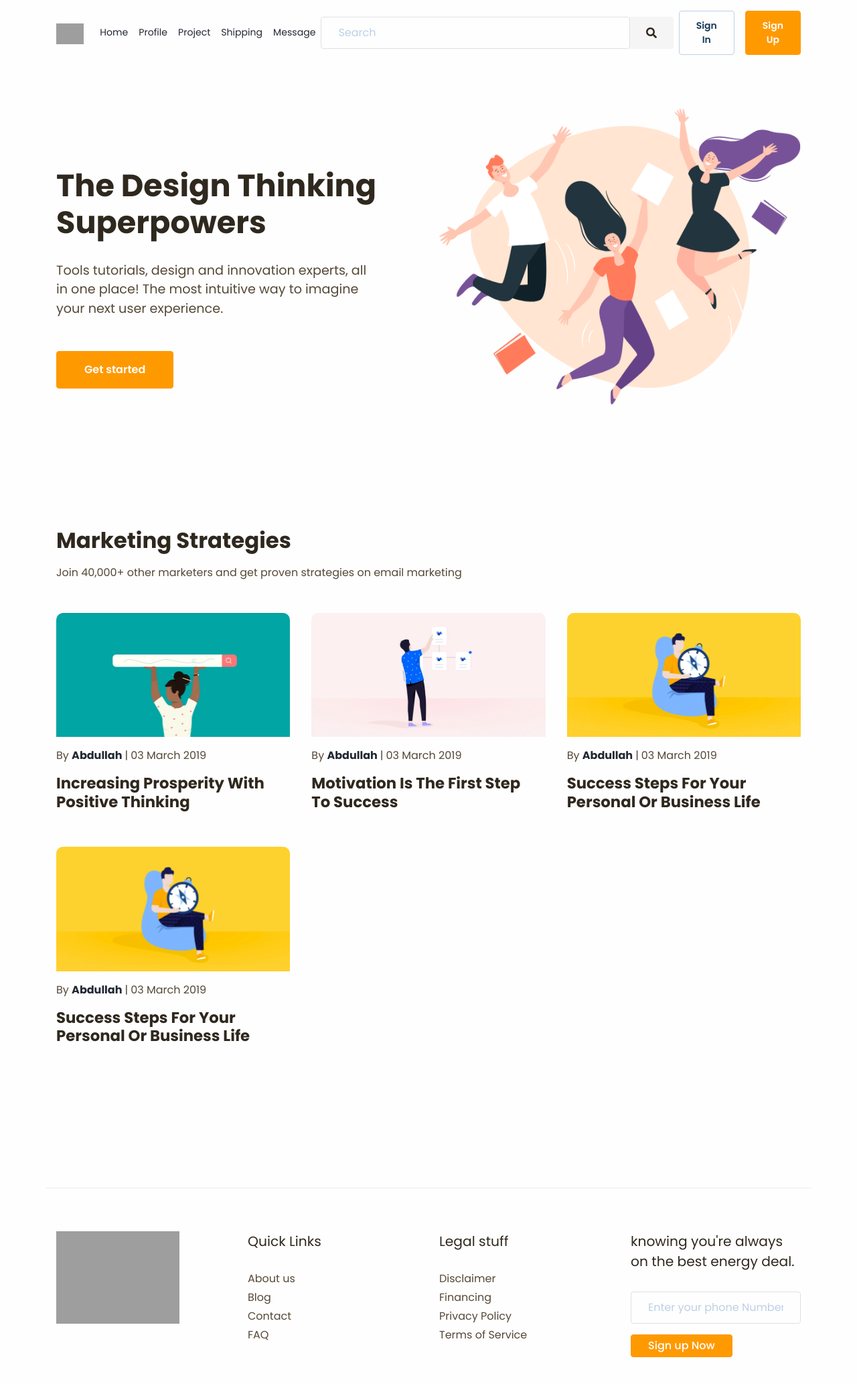
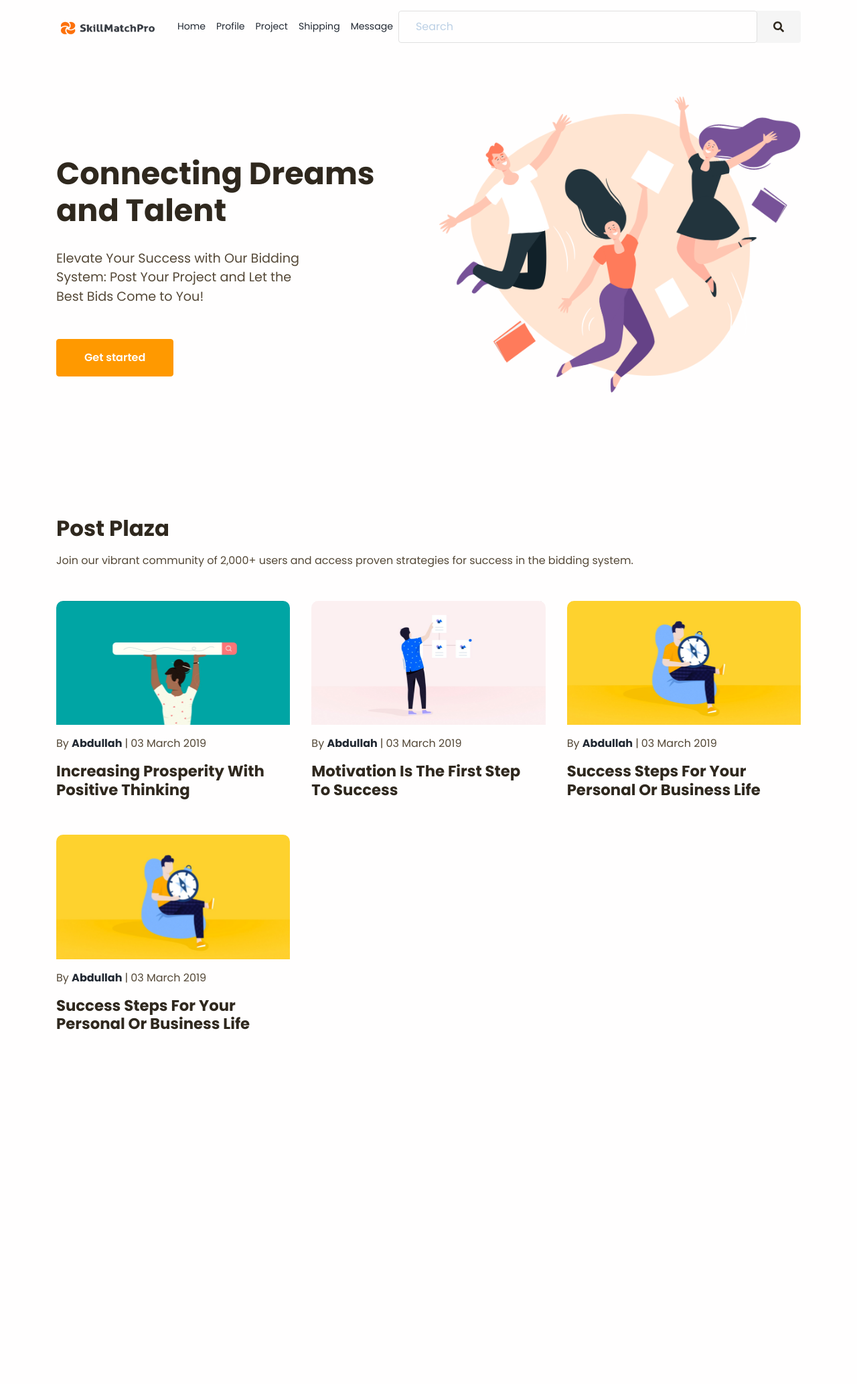
Before and after one commit to komalup1991/CS5200-SkillMatchPro, a Django app: page /home/ in a window 1280 px wide. Shown: the whole page at 67% size. After the commit the page ends 1537 px from the top, so only its background shows below. Run offline with Django 4.2, Linux system fonts and the light colour scheme; some libraries are stand-ins or nearby versions; some web fonts are replaced; grey boxes are pictures that could not be loaded.

Commit message:
add logo, slogan and delete unnecessary parts

```diff
--- a/skillmatchpro/homePage/templates/homePage.html
+++ b/skillmatchpro/homePage/templates/homePage.html
@@ -9,7 +9,7 @@
     <!-- ===============================================-->
     <!--    Document Title-->
     <!-- ===============================================-->
-    <title>Productly | Design Agency Landing Page UI</title>
+    <title>SkillMatchPro | Discover the Perfect Match</title>
 
     <!-- ===============================================-->
     <!--    Favicons-->
@@ -28,20 +28,23 @@
       rel="icon"
       type="image/png"
       sizes="32x32"
-      href="{% static 'homePage/img/favicons/favicon-32x32' %}"
+      href="{% static 'homePage/img/favicons/favicon-32x32.png' %}"
     />
     <link
       rel="icon"
       type="image/png"
       sizes="16x16"
-      href="{% static 'homePage/img/favicons/favicon-16x16' %}"
+      href="{% static 'homePage/img/favicons/favicon-16x16.png' %}"
     />
     <link
       rel="shortcut icon"
       type="image/x-icon"
-      href="{% static 'homePage/img/favicons/favicon' %}"
+      href="{% static 'homePage/img/favicons/favicon.png' %}"
     />
-    <link rel="manifest" href="assets/img/favicons/manifest.json" />
+    <link
+      rel="manifest"
+      href="{% static 'homePage/img/favicons/manifest.json' %}"
+    />
     <meta
       name="msapplication-TileImage"
       content="{% static 'homePage/img/favicons/mstile-150x150' %}"
@@ -79,10 +82,12 @@
         class="navbar navbar-expand-lg navbar-light sticky-top"
         data-navbar-on-scroll="data-navbar-on-scroll"
       >
+        <!-- logo -->
         <div class="container">
-          <a class="navbar-brand" href="index.html"
+          <a class="navbar-brand" href="#logo"
             ><img
-              src="{% static 'homePage/img/logo.svg' %}"
+              src="{% static 'homePage/img/logo.png' %}"
+              id="logo"
               height="31"
               alt="logo"
           /></a>
@@ -102,6 +107,7 @@
             class="collapse navbar-collapse border-top border-lg-0 mt-4 mt-lg-0"
             id="navbarSupportedContent"
           >
+            <!-- direct to other page -->
             <ul class="navbar-nav ms-auto">
               <li class="nav-item">
                 <a class="nav-link" aria-current="page" href="#">Home</a>
@@ -110,14 +116,10 @@
                 <a class="nav-link" aria-current="page" href="#">Profile</a>
               </li>
               <li class="nav-item">
-                <a class="nav-link" aria-current="shipping" href="#superhero"
-                  >Project</a
-                >
+                <a class="nav-link" aria-current="page" href="#">Project</a>
               </li>
               <li class="nav-item">
-                <a class="nav-link" aria-current="message" href="#marketing"
-                  >Shipping</a
-                >
+                <a class="nav-link" aria-current="page" href="#">Shipping</a>
               </li>
               <li class="nav-item">
                 <a class="nav-link" aria-current="message" href="#marketing"
@@ -125,6 +127,7 @@
                 >
               </li>
             </ul>
+            <!-- search bar -->
             <div class="input-group rounded">
               <input
                 type="search"
@@ -137,34 +140,30 @@
                 <i class="fas fa-search"></i>
               </span>
             </div>
-            <div class="d-flex ms-lg-2">
-              <a
-                class="btn btn-secondary-outline"
-                href="#!"
-                style="font-size: 14px"
-                >Sign In</a
-              >
-              <a class="btn btn-warning ms-3" href="#!" style="font-size: 14px"
-                >Sign Up</a
-              >
-            </div>
+            <hr />
           </div>
         </div>
       </nav>
+
+      <!-- slogan -->
       <section class="pt-7">
         <div class="container">
           <div class="row align-items-center">
             <div class="col-md-6 text-md-start text-center py-6">
-              <h1 class="mb-4 fs-9 fw-bold">The Design Thinking Superpowers</h1>
+              <h1 class="mb-4 fs-9 fw-bold">Connecting Dreams and Talent</h1>
               <p class="mb-6 lead text-secondary">
-                Tools tutorials, design and innovation experts, all<br
+                Elevate Your Success with Our Bidding
+                <br class="d-none d-xl-block" />
+                System: Post Your Project and Let the<br
                   class="d-none d-xl-block"
-                />in one place! The most intuitive way to imagine<br
-                  class="d-none d-xl-block"
-                />your next user experience.
+                />
+                Best Bids Come to You!
               </p>
               <div class="text-center text-md-start">
-                <a class="btn btn-warning me-3 btn-lg" href="#!" role="button"
+                <a
+                  class="btn btn-warning me-3 btn-lg"
+                  href="#post_plaza"
+                  role="button"
                   >Get started</a
                 >
               </div>
@@ -184,11 +183,12 @@
       <!-- <section> begin ============================-->
       <section class="pt-5" id="marketing">
         <div class="container">
-          <h1 class="fw-bold fs-6 mb-3">Marketing Strategies</h1>
+          <h1 class="fw-bold fs-6 mb-3" id="post_plaza">Post Plaza</h1>
           <p class="mb-6 text-secondary">
-            Join 40,000+ other marketers and get proven strategies on email
-            marketing
+            Join our vibrant community of 2,000+ users and access proven
+            strategies for success in the bidding system.
           </p>
+          <!-- read posts from db -->
           <div class="row">
             <div class="col-md-4 mb-4">
               <div class="card">
@@ -276,141 +276,10 @@
       </section>
       <!-- <section> close ============================-->
       <!-- ============================================-->
-
-      <!-- ============================================-->
-      <!-- <section> begin ============================-->
-      <section class="pb-2 pb-lg-5">
-        <div class="container">
-          <div class="row border-top border-top-secondary pt-7">
-            <div
-              class="col-lg-3 col-md-6 mb-4 mb-md-6 mb-lg-0 mb-sm-2 order-1 order-md-1 order-lg-1"
-            >
-              <img
-                class="mb-4"
-                src="{% static 'homePage/img/logo.svg' %}"
-                width="184"
-                alt=""
-              />
-            </div>
-            <div
-              class="col-lg-3 col-md-6 mb-4 mb-lg-0 order-3 order-md-3 order-lg-2"
-            >
-              <p class="fs-2 mb-lg-4">Quick Links</p>
-              <ul class="list-unstyled mb-0">
-                <li class="mb-1">
-                  <a
-                    class="link-900 text-secondary text-decoration-none"
-                    href="#!"
-                    >About us</a
-                  >
-                </li>
-                <li class="mb-1">
-                  <a
-                    class="link-900 text-secondary text-decoration-none"
-                    href="#!"
-                    >Blog</a
-                  >
-                </li>
-                <li class="mb-1">
-                  <a
-                    class="link-900 text-secondary text-decoration-none"
-                    href="#!"
-                    >Contact</a
-                  >
-                </li>
-                <li class="mb-1">
-                  <a
-                    class="link-900 text-secondary text-decoration-none"
-                    href="#!"
-                    >FAQ</a
-                  >
-                </li>
-              </ul>
-            </div>
-            <div
-              class="col-lg-3 col-md-6 mb-4 mb-lg-0 order-4 order-md-4 order-lg-3"
-            >
-              <p class="fs-2 mb-lg-4">Legal stuff</p>
-              <ul class="list-unstyled mb-0">
-                <li class="mb-1">
-                  <a
-                    class="link-900 text-secondary text-decoration-none"
-                    href="#!"
-                    >Disclaimer</a
-                  >
-                </li>
-                <li class="mb-1">
-                  <a
-                    class="link-900 text-secondary text-decoration-none"
-                    href="#!"
-                    >Financing</a
-                  >
-                </li>
-                <li class="mb-1">
-                  <a
-                    class="link-900 text-secondary text-decoration-none"
-                    href="#!"
-                    >Privacy Policy</a
-                  >
-                </li>
-                <li class="mb-1">
-                  <a
-                    class="link-900 text-secondary text-decoration-none"
-                    href="#!"
-                    >Terms of Service</a
-                  >
-                </li>
-              </ul>
-            </div>
-            <div
-              class="col-lg-3 col-md-6 col-6 mb-4 mb-lg-0 order-2 order-md-2 order-lg-4"
-            >
-              <p class="fs-2 mb-lg-4">
-                knowing you're always on the best energy deal.
-              </p>
-              <form class="mb-3">
-                <input
-                  class="form-control"
-                  type="email"
-                  placeholder="Enter your phone Number"
-                  aria-label="phone"
-                />
-              </form>
-              <button class="btn btn-warning fw-medium py-1">
-                Sign up Now
-              </button>
-            </div>
-          </div>
-        </div>
-        <!-- end of .container-->
-      </section>
-      <!-- <section> close ============================-->
-      <!-- ============================================-->
     </main>
     <!-- ===============================================-->
     <!--    End of Main Content-->
     <!-- ===============================================-->
-
-    <div
-      class="modal fade"
-      id="popupVideo"
-      tabindex="-1"
-      aria-labelledby="popupVideo"
-      aria-hidden="true"
-    >
-      <div class="modal-dialog modal-dialog-centered modal-lg">
-        <div class="modal-content">
-          <iframe
-            class="rounded"
-            style="width: 100%; height: 500px"
-            src="https://www.youtube.com/embed/_lhdhL4UDIo"
-            title="YouTube video player"
-            allow="accelerometer; autoplay; clipboard-write; encrypted-media; gyroscope; picture-in-picture"
-            allowfullscreen
-          ></iframe>
-        </div>
-      </div>
-    </div>
 
     <!-- ===============================================-->
     <!--    JavaScripts-->
```
Also changed, not shown: skillmatchpro/homePage/static/homePage/img/logo.png (added), 1 other file.
